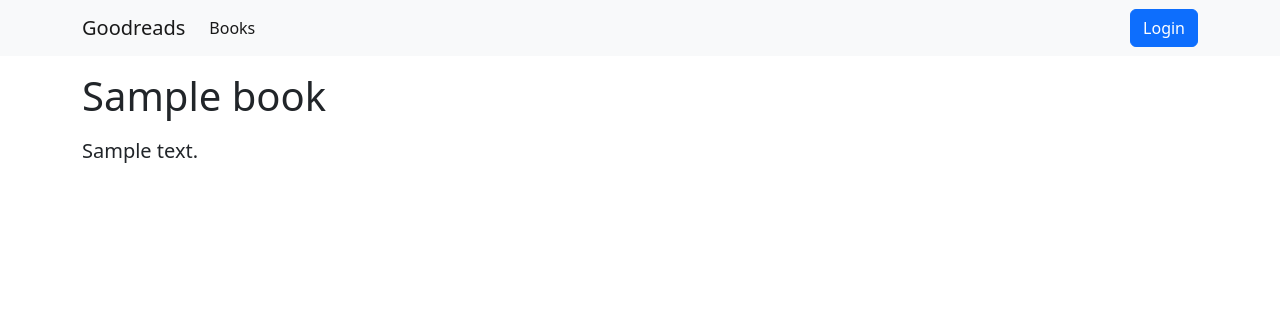
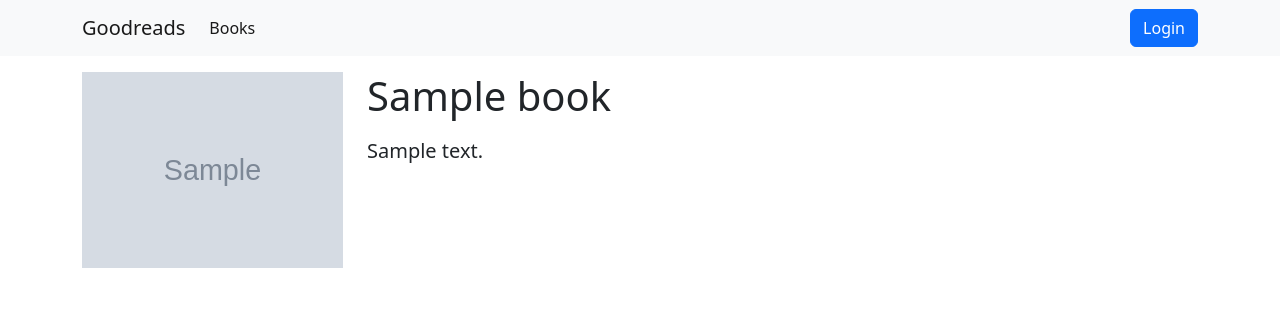
Before and after one commit to Imomali-Aziz/goodreads, a Django app: page /books/1/ in a window 1280 px wide. Shown: the top 316 px of the page. Run offline with Django 4.2, Linux system fonts and the light colour scheme; tables that the repository leaves empty hold one stand-in row (values such as "Sample post"); grey boxes marked "Sample" are stand-in pictures.

Commit message:
Book cover picture added

```diff
--- a/books/models.py
+++ b/books/models.py
@@ -7,6 +7,7 @@ class Book(models.Model):
     title = models.CharField(max_length=200)
     description = models.TextField()
     isbn = models.CharField(max_length=17)
+    cover_picture = models.ImageField(default='default_cover.webp')
 
     def __str__(self):
         return self.title
--- a/templates/book_detail.html
+++ b/templates/book_detail.html
@@ -3,6 +3,14 @@
 {% block title %}{{ book.title }}{% endblock title %}
 
 {% block content %}
-    <h1 class='mb-3'>{{ book.title }}</h1>
-    <p class='fs-5'>{{ book.description }}</p>
+<div class="row">
+    <div class="col-3">
+        <img src="{{ book.cover_picture.url }}" alt="Book cover" class="img-fluid">
+    </div>
+    <div class="col-9">
+        <h1 class='mb-3'>{{ book.title }}</h1>
+        <p class='fs-5'>{{ book.description }}</p>
+    </div>
+</div>
+
 {% endblock content %}
```
Also changed, not shown: books/migrations/0003_book_cover_picture.py (added), media-files/default_cover.webp (added), users/migrations/0003_alter_customuser_profile_picture.py (added).
